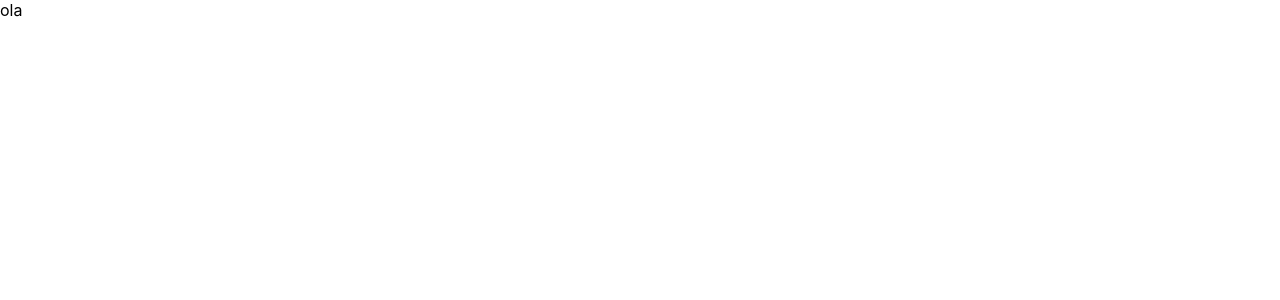
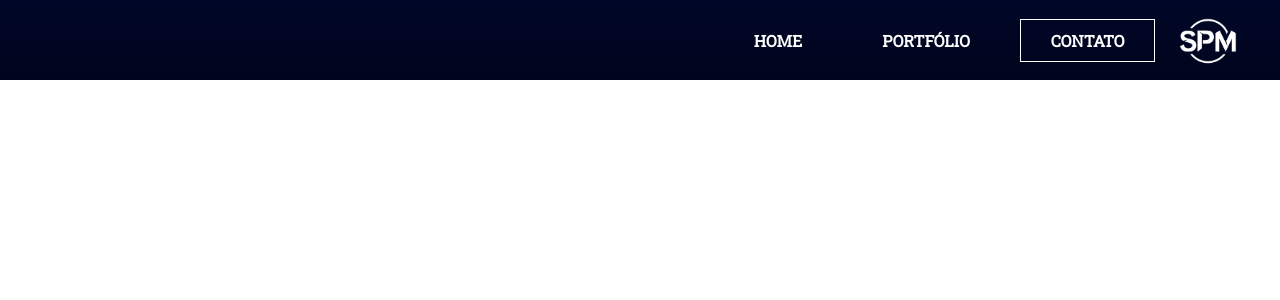
Before and after one commit to samenc99/portfolio-front, a React (Create React App) app: page / in a window 1280 px wide. Shown: the top 300 px of the page. Built offline with nearby package versions, Linux system fonts and the light colour scheme.

Commit message:
Header - css

```diff
--- a/package.json
+++ b/package.json
@@ -8,7 +8,9 @@
     "@testing-library/user-event": "^12.1.10",
     "react": "^17.0.2",
     "react-dom": "^17.0.2",
+    "react-router-dom": "^5.2.0",
     "react-scripts": "4.0.3",
+    "styled-components": "^5.3.0",
     "web-vitals": "^1.0.1"
   },
   "scripts": {
--- a/public/index.html
+++ b/public/index.html
@@ -24,7 +24,8 @@
       work correctly both with client-side routing and a non-root public URL.
       Learn how to configure a non-root public URL by running `npm run build`.
     -->
-    <title>React App</title>
+    <link href="https://fonts.googleapis.com/css2?family=Roboto+Slab&display=swap" rel="stylesheet">
+    <title>Samuel Mateus</title>
   </head>
   <body>
     <noscript>You need to enable JavaScript to run this app.</noscript>
--- a/src/App.js
+++ b/src/App.js
@@ -1,7 +1,8 @@
+import {Routes} from "./Routes/Routes";
 
 function App() {
   return (
-    <div>ola</div>
+    <Routes/>
   );
 }
 
--- /dev/null
+++ b/src/Pages/Home/Home.jsx
@@ -0,0 +1,7 @@
+import {Header} from "../../components/Header/Header";
+
+export const Home = ()=>{
+  return <div>
+    <Header/>
+  </div>
+}
--- /dev/null
+++ b/src/Routes/Routes.jsx
@@ -0,0 +1,16 @@
+import {BrowserRouter, Switch, Route} from "react-router-dom";
+import {HOME} from "./urlRoutes";
+import React from 'react'
+import {Home} from "../Pages/Home/Home";
+
+export const Routes = ()=>{
+  return (
+    <BrowserRouter>
+      <Switch>
+        <Route exat path={HOME}>
+          <Home/>
+        </Route>
+      </Switch>
+    </BrowserRouter>
+  )
+}
--- /dev/null
+++ b/src/Routes/urlRoutes.js
@@ -0,0 +1 @@
+export const HOME = '/'
--- a/src/components/Header/Header.jsx
+++ b/src/components/Header/Header.jsx
@@ -0,0 +1,15 @@
+import {Button, ButtonOutlined, Container, Logo} from "./styled";
+import LogoUrl from '../../assets/logo.png'
+
+export const Header = ()=>{
+ return(
+   <Container>
+     <nav>
+       <Button>HOME</Button>
+       <Button>PORTFÓLIO</Button>
+       <ButtonOutlined>CONTATO</ButtonOutlined>
+       <Logo src={LogoUrl} />
+     </nav>
+   </Container>
+ )
+}
--- /dev/null
+++ b/src/components/Header/styled.js
@@ -0,0 +1,42 @@
+import styled from 'styled-components'
+
+export const Container = styled.header`
+  width: 100%;
+  height: 80px;
+  display: flex;
+  align-items: center;
+  justify-content: flex-end;
+  padding-right: 30px;
+  background-image: linear-gradient(#000728, #00051d);
+  >nav{
+    display: flex;
+    align-items: center;
+  }
+  position: sticky;
+  top: 0;
+`
+
+export const Logo = styled.img`
+  height: 50px;
+  :hover{
+    opacity: 80%;
+  }
+  cursor: pointer;
+`
+
+export const Button = styled.button`
+  border: none;
+  background-color: rgba(0,0,0,0);
+  color: white;
+  font-weight: bolder;
+  margin: 0 10px;
+  cursor: pointer;
+  padding: 10px 30px;
+  :hover{
+    opacity: 80%;
+  }
+`
+
+export const ButtonOutlined = styled(Button)`
+  border: 1px solid white;
+`
--- a/src/index.css
+++ b/src/index.css
@@ -1,8 +1,12 @@
+*{
+  font-family: 'Roboto Slab', 'Roboto', sans-serif;
+  font-size: 16px;
+  box-sizing: border-box;
+  padding: 0;
+  margin: 0;
+}
+
 body {
-  margin: 0;
-  font-family: -apple-system, BlinkMacSystemFont, 'Segoe UI', 'Roboto', 'Oxygen',
-    'Ubuntu', 'Cantarell', 'Fira Sans', 'Droid Sans', 'Helvetica Neue',
-    sans-serif;
   -webkit-font-smoothing: antialiased;
   -moz-osx-font-smoothing: grayscale;
 }
```
Also changed, not shown: src/assets/logo.png (added), 1 other file (tests, documents, lock files or other folders).
